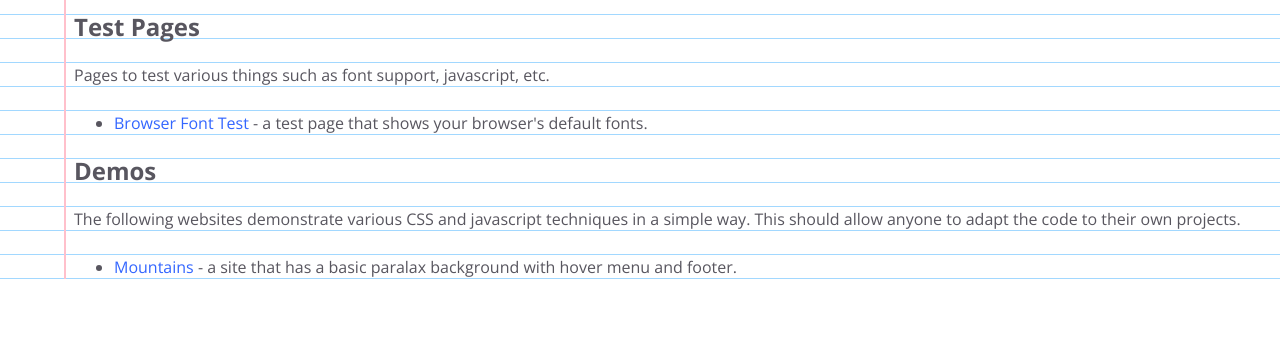
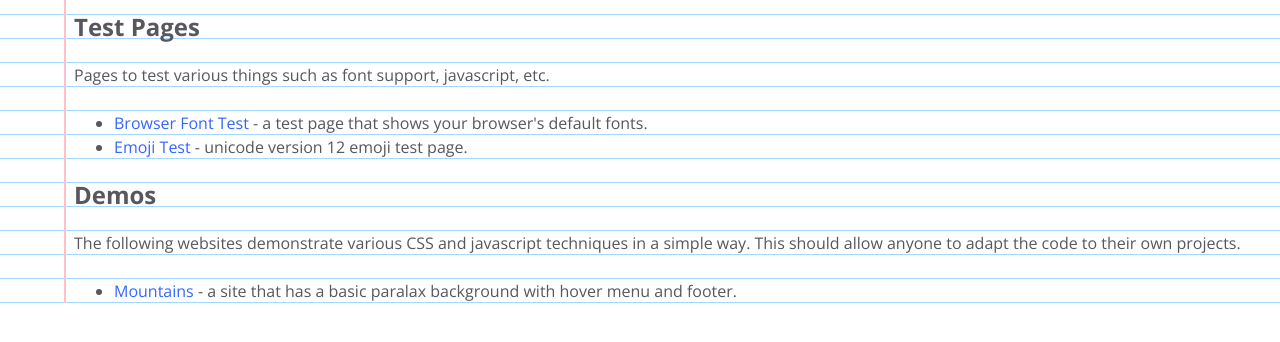
Before and after one commit to meskarune/meskarune.github.io, a plain HTML site: page index.html in a window 1280 px wide. Shown: the part 92-434 px from the top of the page. Drawn offline with nearby package versions, Linux system fonts and the light colour scheme.

Commit message:
updated index for test pages

```diff
--- a/index.html
+++ b/index.html
@@ -49,8 +49,12 @@
         <p>Pages to test various things such as font support, javascript, etc.</p>
         <ul>
           <li>
-             <a href="./demos/fonttest.html">Browser Font Test</a> - a test page that
+             <a href="./tests/fonttest.html">Browser Font Test</a> - a test page that
              shows your browser's default fonts.
+          </li>
+          <li>
+            <a href="./tests/emoji-test.txt">Emoji Test</a> - unicode version 12
+            emoji test page.
           </li>
         </ul>
         <h2>Demos</h2>
```
